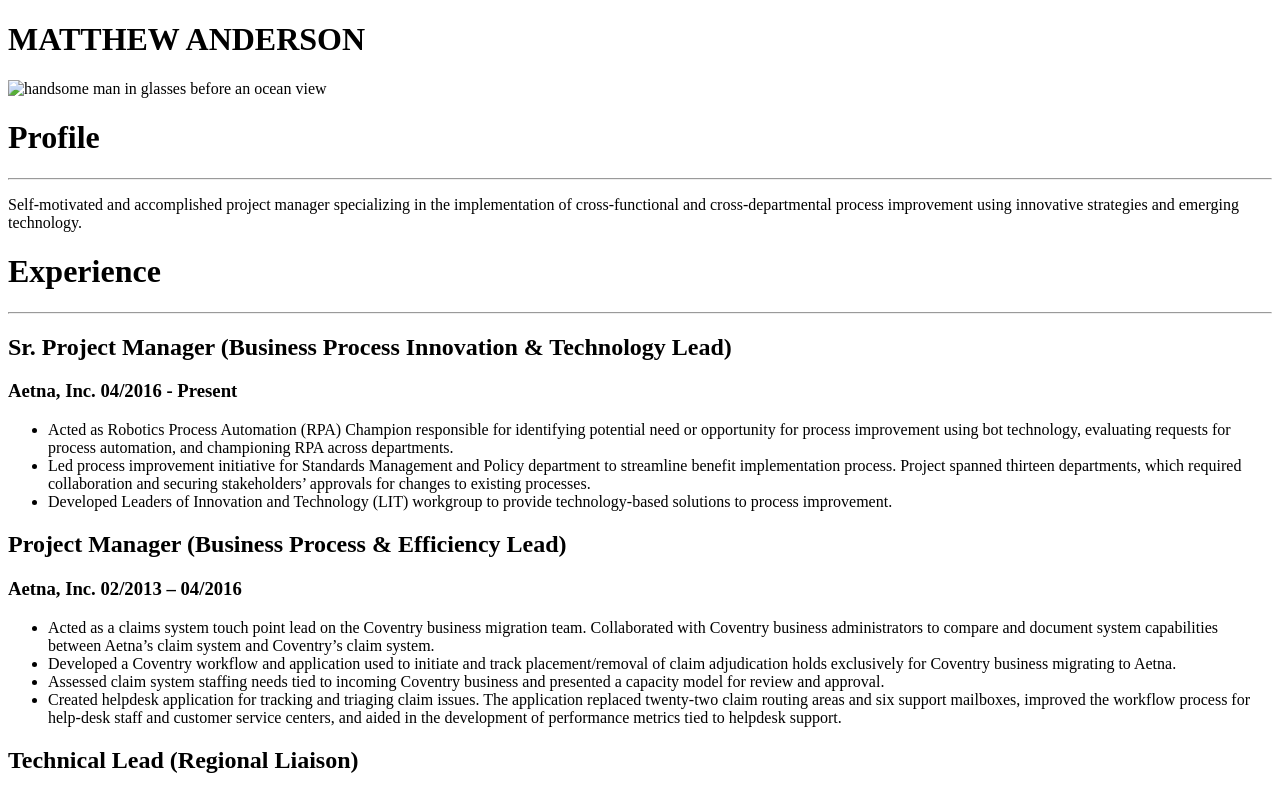
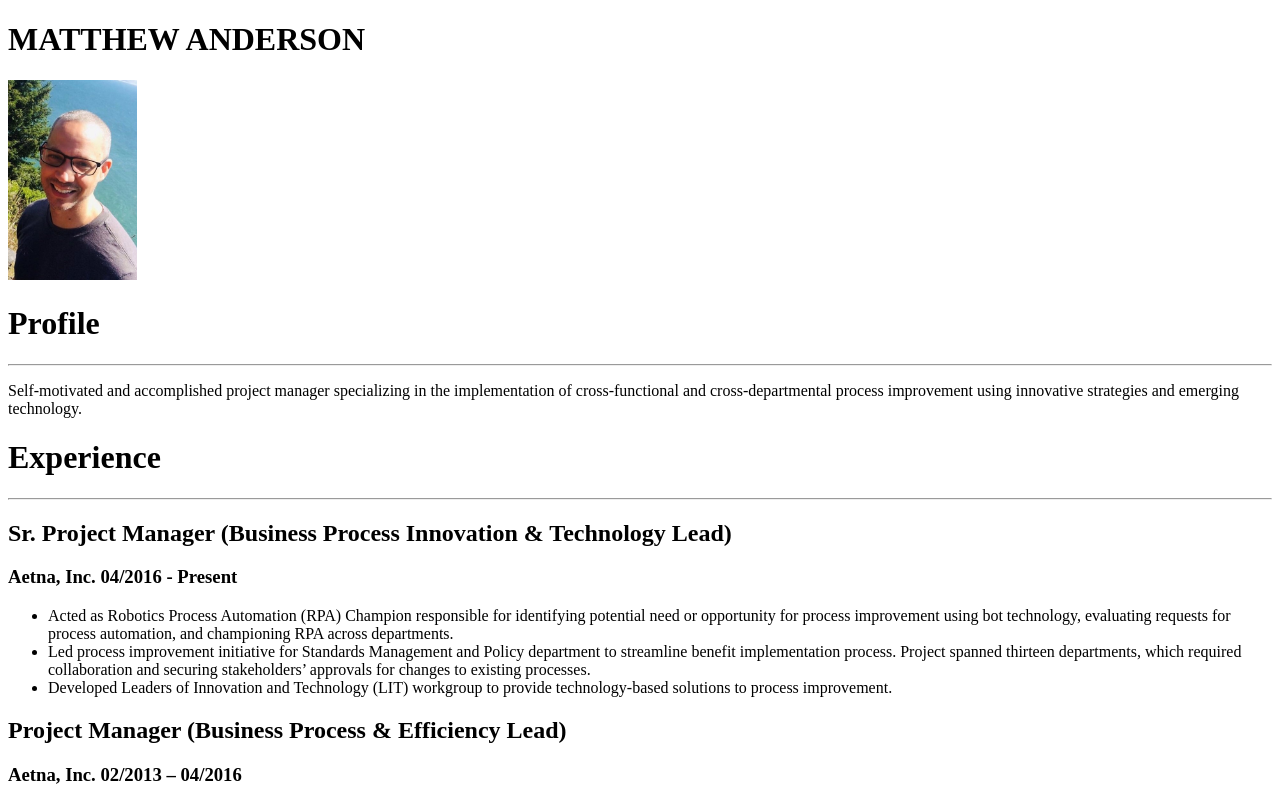
Before and after one commit to magelightdev/resume, a plain HTML site: page index.html in a window 1280 px wide. Shown: the top 791 px of the page. Drawn offline with Linux system fonts and the light colour scheme.

Commit message:
Add files via upload

```diff
--- a/index.html
+++ b/index.html
@@ -6,7 +6,7 @@
     </head>
     <body>
         <h1>MATTHEW ANDERSON</h1>
-        <img src="./matt..jpg" alt="handsome man in glasses before an ocean view" height="200">
+        <img src="./matt.jpg" alt="handsome man in glasses before an ocean view" height="200">
         <h1>Profile</h1>
         <hr>
         <p>Self-motivated and accomplished project manager specializing in the implementation of cross-functional and cross-departmental process improvement using innovative strategies and emerging technology.</p>
```
